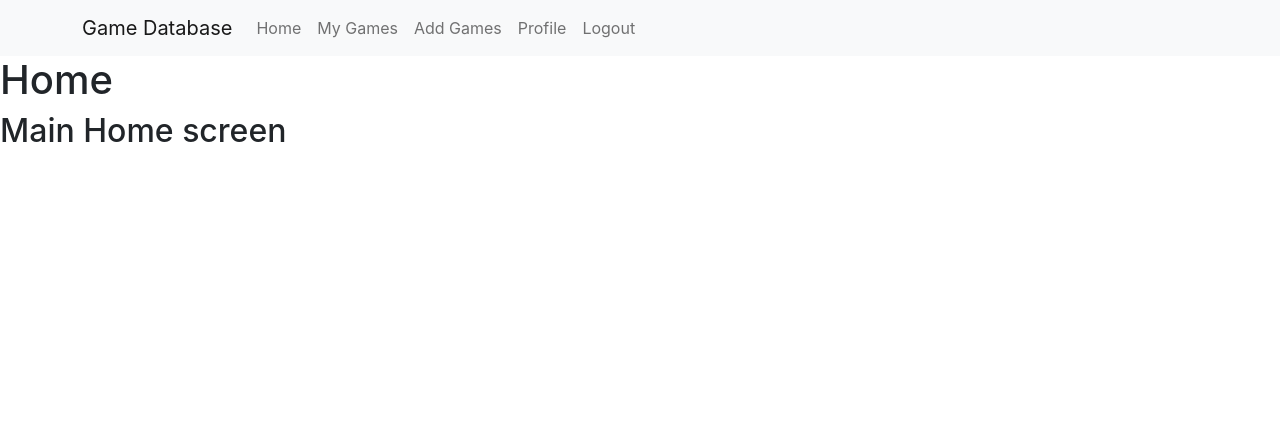
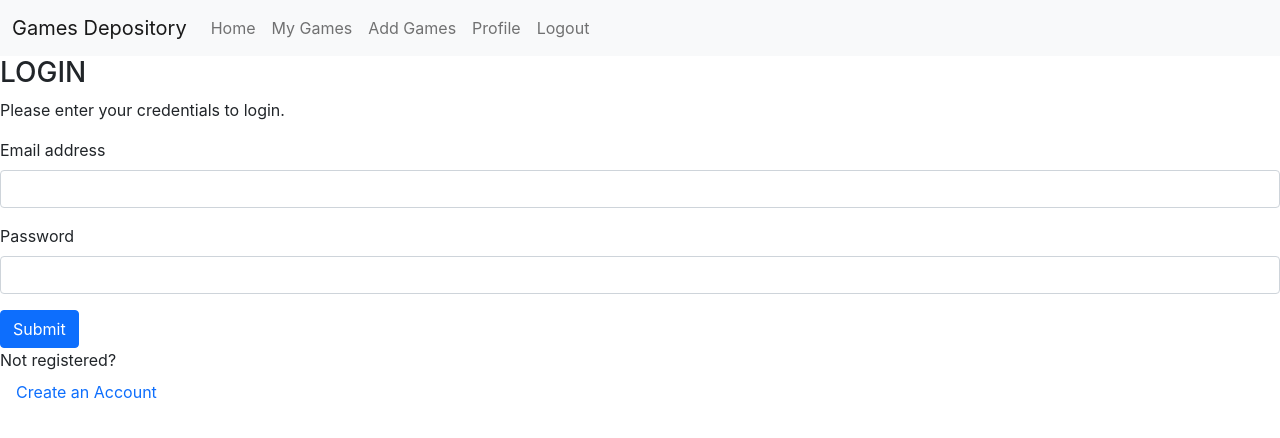
Before and after one commit to glenmoe85/GameRepository, a React (Create React App) app: page / in a window 1280 px wide. Shown: the top 438 px of the page. Built offline with nearby package versions, Linux system fonts and the light colour scheme.

Commit message:
Adding login page to landing page

```diff
--- a/package.json
+++ b/package.json
@@ -11,6 +11,7 @@
     "react": "^17.0.2",
     "react-bootstrap": "^2.2.3",
     "react-dom": "^17.0.2",
+    "react-router-dom": "^5.2.0",
     "react-scripts": "5.0.0",
     "sass": "^1.50.0",
     "web-vitals": "^0.2.4",
--- a/public/index.html
+++ b/public/index.html
@@ -2,13 +2,12 @@
 <html lang="en">
   <head>
     <meta charset="utf-8" />
-    <link href="https://cdn.jsdelivr.net/npm/bootstrap@5.1.3/dist/css/bootstrap.min.css" rel="stylesheet" integrity="sha384-1BmE4kWBq78iYhFldvKuhfTAU6auU8tT94WrHftjDbrCEXSU1oBoqyl2QvZ6jIW3" crossorigin="anonymous">
-    <script src="https://cdn.jsdelivr.net/npm/bootstrap@5.1.3/dist/js/bootstrap.bundle.min.js" integrity="sha384-ka7Sk0Gln4gmtz2MlQnikT1wXgYsOg+OMhuP+IlRH9sENBO0LRn5q+8nbTov4+1p" crossorigin="anonymous"></script>
-
     <link rel="icon" href="%PUBLIC_URL%/favicon.ico" />
     <meta name="viewport" content="width=device-width, initial-scale=1" />
     <meta name="theme-color" content="#000000" />
     <meta name="description" content="Web site created using create-react-app" />
+    <link href="https://cdn.jsdelivr.net/npm/bootstrap@5.1.3/dist/css/bootstrap.min.css" rel="stylesheet" integrity="sha384-1BmE4kWBq78iYhFldvKuhfTAU6auU8tT94WrHftjDbrCEXSU1oBoqyl2QvZ6jIW3" crossorigin="anonymous">
+    <script src="https://cdn.jsdelivr.net/npm/bootstrap@5.1.3/dist/js/bootstrap.bundle.min.js" integrity="sha384-ka7Sk0Gln4gmtz2MlQnikT1wXgYsOg+OMhuP+IlRH9sENBO0LRn5q+8nbTov4+1p" crossorigin="anonymous"></script>
     <link rel="apple-touch-icon" href="%PUBLIC_URL%/logo192.png" />
     <!--
       manifest.json provides metadata used when your web app is installed on a
--- a/src/App.js
+++ b/src/App.js
@@ -1,9 +1,10 @@
 import React from 'react';
 import './App.css';
-import {BrowserRouter as Router, Switch, Route, Link} from 'react-router-dom'
-import MyNavbar from './components/MyNavbar'
+import {BrowserRouter as Router, Switch, Route} from 'react-router-dom'
+import Navbar from './components/Navbar'
 import Home from './views/Home'
 import MyGames from './views/MyGames'
+import Register from './views/Register'
 import AddGames from './views/AddGames'
 import Profile from './views/Profile'
 import Logout from './views/Logout'
@@ -12,10 +13,13 @@ function App() {
   return (
     <Router>
       <div>
-        <MyNavbar />
+        <Navbar />
         <Switch>
           <Route exact path="/">
             <Home />
+          </Route>
+          <Route exact path="/Register">
+            <Register />
           </Route>
           <Route exact path="/MyGames">
             <MyGames />
--- /dev/null
+++ b/src/components/Navbar.js
@@ -0,0 +1,42 @@
+import {Link} from 'react-router-dom'
+
+
+function Navbar() {
+	return (
+		<div>
+
+
+
+
+    <nav className="navbar navbar-expand-lg navbar-light bg-light">
+  <div className="container-fluid">
+    <Link to="/" className="navbar-brand">Games Depository</Link>
+    <button className="navbar-toggler" type="button" data-bs-toggle="collapse" data-bs-target="#navbarSupportedContent" aria-controls="navbarSupportedContent" aria-expanded="false" aria-label="Toggle navigation">
+      <span className="navbar-toggler-icon"></span>
+    </button>
+    <div className="collapse navbar-collapse" id="navbarSupportedContent">
+      <ul className="navbar-nav me-auto mb-2 mb-lg-0">
+        <li className="nav-item">
+          <Link to="/" className="nav-link">Home</Link>
+        </li>
+        <li className="nav-item">
+          <Link to="/MyGames" className="nav-link">My Games</Link>
+        </li>
+        <li className="nav-item">
+          <Link to="/AddGames" className="nav-link">Add Games</Link>
+        </li>
+        <li className="nav-item">
+          <Link to="/Profile" className="nav-link">Profile</Link>
+        </li>
+        <li className="nav-item">
+          <Link to="/Logout" className="nav-link">Logout</Link>
+        </li>
+      </ul>
+    </div>
+  </div>
+</nav>
+</div>
+		)
+}
+
+export default Navbar
--- a/src/views/Home.js
+++ b/src/views/Home.js
@@ -1,12 +1,25 @@
-import React from 'react';
-import Header from '../components/Header'
+import React from 'react'
+import {Link} from 'react-router-dom'
 
 function Home() {
 	return (
-		<div>
-			<Header header="Home" />
-			<h2>Main Home screen</h2>
-		</div>
+		<form>
+<div className="mb-3">
+            <h3>LOGIN</h3>
+            <p>Please enter your credentials to login.</p>
+          </div>
+  <div className="mb-3">
+
+    <label for="unEmailLab" className="form-label">Email address</label>
+    <input type="email" className="form-control" id="unEmail" />
+  </div>
+  <div className="mb-3">
+    <label for="unPasswordLab" className="form-label">Password</label>
+    <input type="password" className="form-control" id="unPassword" />
+  </div>
+  <button type="submit" className="btn btn-primary">Submit</button>
+  <p className="message">Not registered? <a href="/Register" className="nav-link">Create an Account</a></p>
+</form>
 	)
 }
 
--- /dev/null
+++ b/src/views/Register.js
@@ -0,0 +1,13 @@
+import React from 'react';
+import Header from '../components/Header'
+
+function Profile() {
+	return (
+		<div>
+			<Header header="Register" />
+				<h2>Register Page</h2>
+		</div>
+	)
+}
+
+export default Profile;
```
Also changed, not shown: 1 other file (tests, documents, lock files or other folders).
